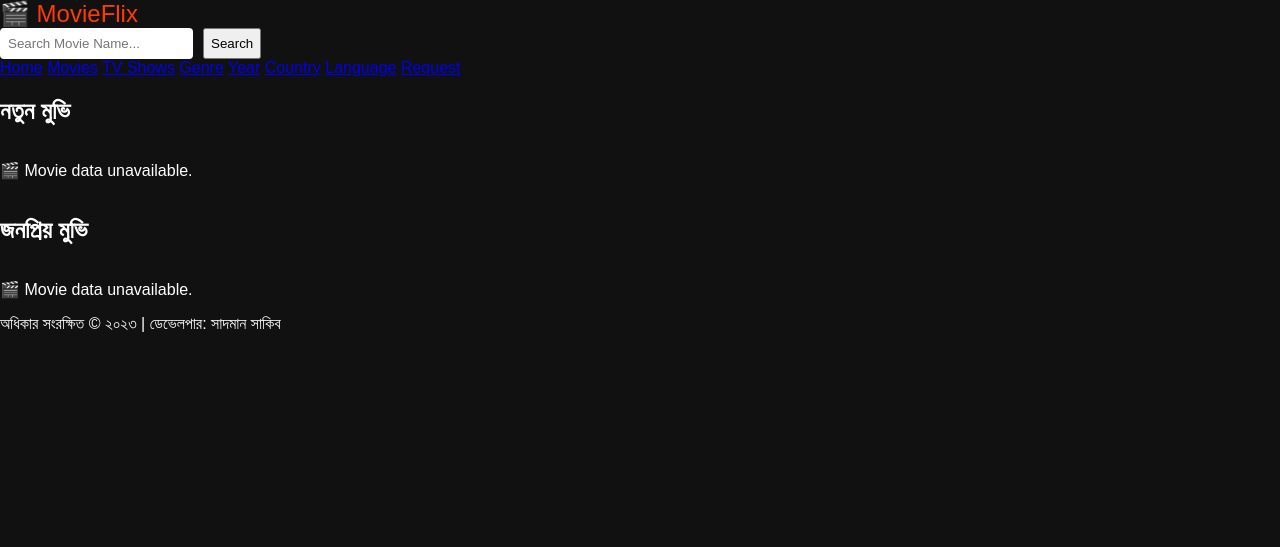
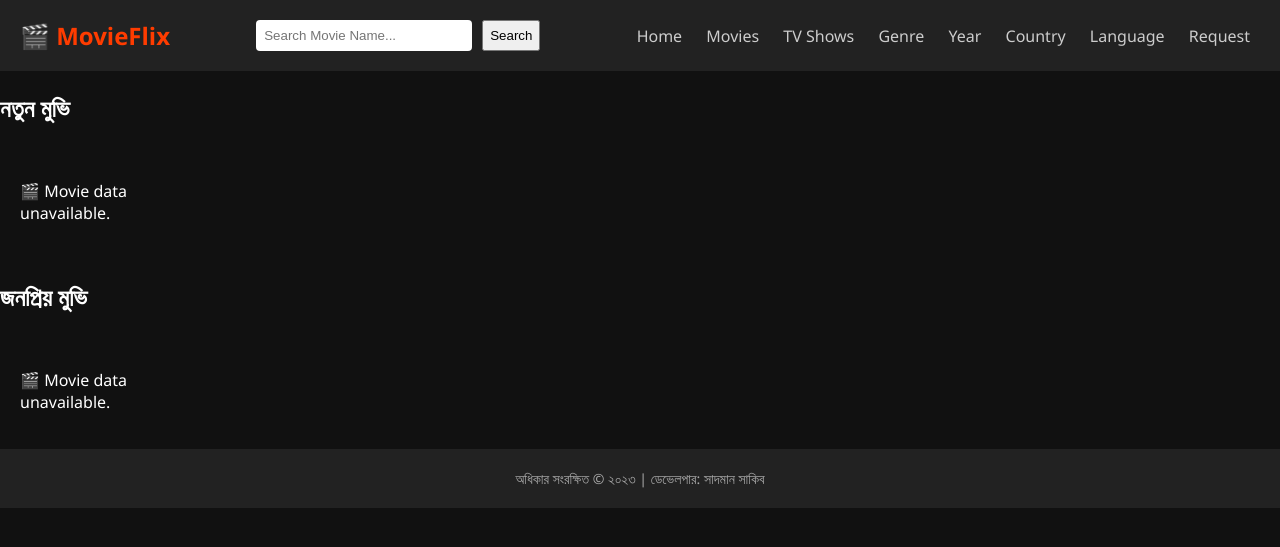
Before and after one commit to zxoou-media/cinelistbd, a Flask app: page / in a window 1280 px wide. Shown: the top 547 px of the page. Run offline with Flask 3, Linux system fonts and the light colour scheme; data that the repository does not hold is empty.

Commit message:
Update style.css

```diff
--- a/cinelistbd/static/style.css
+++ b/cinelistbd/static/style.css
@@ -1,96 +1,76 @@
 body {
-  font-family: 'SolaimanLipi', sans-serif;
+  font-family: 'Segoe UI', sans-serif;
   margin: 0;
   background-color: #111;
   color: #fff;
 }
 
-.header {
-  background-color: #000;
-  padding: 20px;
+header {
   display: flex;
+  align-items: center;
   justify-content: space-between;
-  align-items: center;
+  background-color: #222;
+  padding: 10px 20px;
+  flex-wrap: wrap;
 }
 
 .logo {
   font-size: 24px;
+  font-weight: bold;
   color: #ff3c00;
   text-decoration: none;
 }
 
-.nav-menu ul {
-  list-style: none;
-  display: flex;
-  gap: 15px;
-}
-
-.nav-menu a {
-  color: #fff;
+nav a {
+  margin: 0 10px;
+  color: #ccc;
   text-decoration: none;
 }
 
 .search-bar {
   display: flex;
   gap: 10px;
+  margin: 10px 0;
 }
 
 .search-bar input {
   padding: 8px;
   border-radius: 4px;
   border: none;
-}
-
-.search-btn {
-  background-color: #ff3c00;
-  color: #fff;
-  border: none;
-  padding: 8px 12px;
-  border-radius: 4px;
-}
-
-.main-content {
-  padding: 20px;
-}
-
-.section-title {
-  font-size: 22px;
-  margin-bottom: 10px;
+  width: 200px;
 }
 
 .movie-grid {
   display: grid;
-  grid-template-columns: repeat(auto-fill, minmax(180px, 1fr));
+  grid-template-columns: repeat(auto-fill, minmax(160px, 1fr));
   gap: 20px;
+  padding: 20px;
 }
 
 .movie-card {
-  background-color: #222;
-  padding: 10px;
+  background-color: #1c1c1c;
   border-radius: 8px;
-  text-align: center;
+  overflow: hidden;
+  transition: transform 0.3s;
 }
 
-.movie-card img {
-  width: 100%;
-  border-radius: 6px;
+.movie-card:hover {
+  transform: scale(1.05);
 }
 
-.movie-details-container {
-  max-width: 800px;
-  margin: auto;
+.movie-poster {
+  width: 100%;
+  height: auto;
+}
+
+.details-container {
   padding: 20px;
 }
 
-.movie-details-container img {
-  width: 100%;
-  border-radius: 8px;
-  margin-bottom: 15px;
+footer {
+  background-color: #222;
+  padding: 20px;
+  text-align: center;
+  font-size: 14px;
+  color: #aaa;
 }
-
-.footer {
-  background-color: #000;
-  text-align: center;
-  padding: 20px;
-  margin-top: 40px;
-}
```
